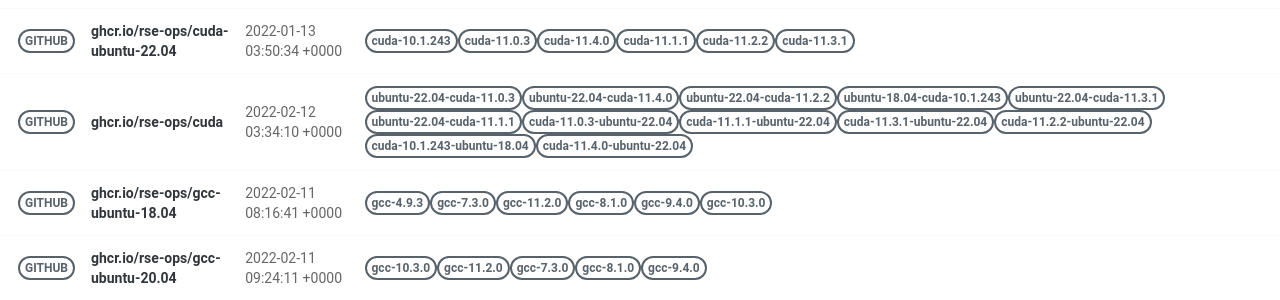
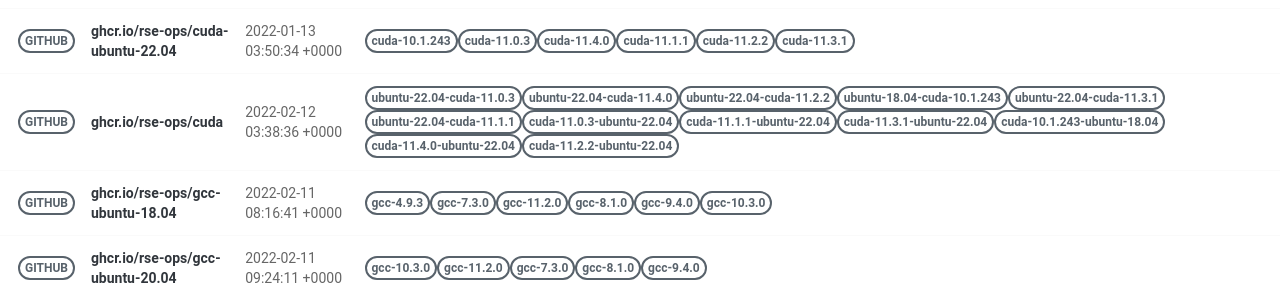
Before and after one commit to rse-ops/docker-images, a Jekyll site: the page built from pages/index.md, in a window 1280 px wide. Shown: the part 421-721 px from the top of the page. Built offline with Jekyll 4.4.1, drawn with Linux system fonts in a browser that asks for light colours; nearby versions of some CDN libraries.

Commit message:
Automated push to update library 2022-02-12

```diff
--- a/_library/ghcr.io-rse-ops-cuda.md
+++ b/_library/ghcr.io-rse-ops-cuda.md
@@ -1,7 +1,7 @@
 ---
 layout: container
 name: ghcr.io/rse-ops/cuda
-updated_at: 2022-02-12 03:34:10.168272
+updated_at: 2022-02-12 03:38:36.888645
 
 
 container_url: https://github.com/orgs/rse-ops/packages/container/package/cuda
@@ -33,14 +33,14 @@ versions:
  - tag: cuda-11.3.1-ubuntu-22.04
    dockerfile: https://github.com/rse-ops/docker-images/blob/main/ubuntu/cuda/Dockerfile
    manifest: https://crane.ggcr.dev/manifest/ghcr.io/rse-ops/cuda:cuda-11.3.1-ubuntu-22.04
- - tag: cuda-11.2.2-ubuntu-22.04
-   dockerfile: https://github.com/rse-ops/docker-images/blob/main/ubuntu/cuda/Dockerfile
-   manifest: https://crane.ggcr.dev/manifest/ghcr.io/rse-ops/cuda:cuda-11.2.2-ubuntu-22.04
  - tag: cuda-10.1.243-ubuntu-18.04
    dockerfile: https://github.com/rse-ops/docker-images/blob/main/ubuntu/cuda/Dockerfile
    manifest: https://crane.ggcr.dev/manifest/ghcr.io/rse-ops/cuda:cuda-10.1.243-ubuntu-18.04
  - tag: cuda-11.4.0-ubuntu-22.04
    dockerfile: https://github.com/rse-ops/docker-images/blob/main/ubuntu/cuda/Dockerfile
    manifest: https://crane.ggcr.dev/manifest/ghcr.io/rse-ops/cuda:cuda-11.4.0-ubuntu-22.04
+ - tag: cuda-11.2.2-ubuntu-22.04
+   dockerfile: https://github.com/rse-ops/docker-images/blob/main/ubuntu/cuda/Dockerfile
+   manifest: https://crane.ggcr.dev/manifest/ghcr.io/rse-ops/cuda:cuda-11.2.2-ubuntu-22.04
 
 ---
```
